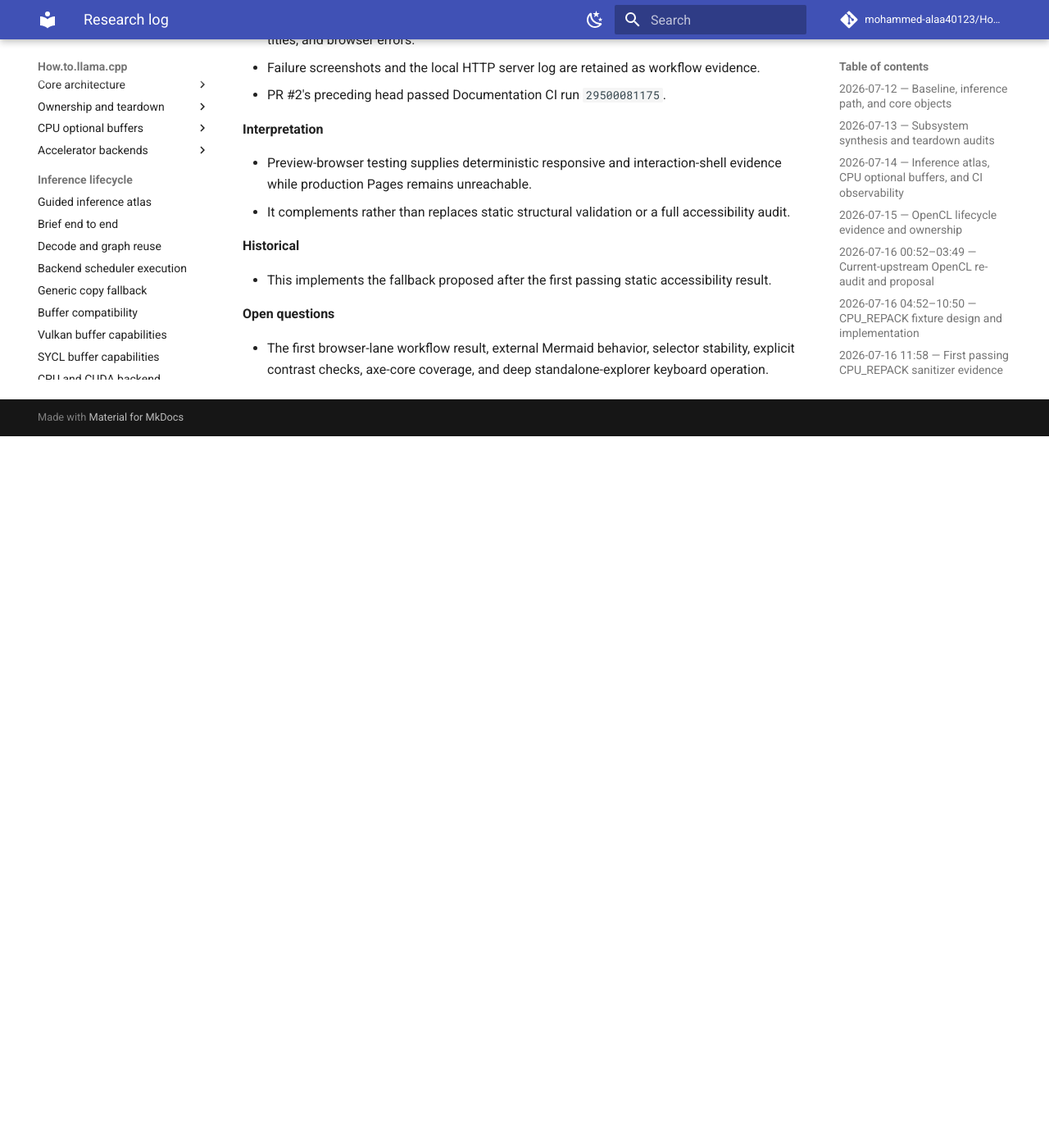
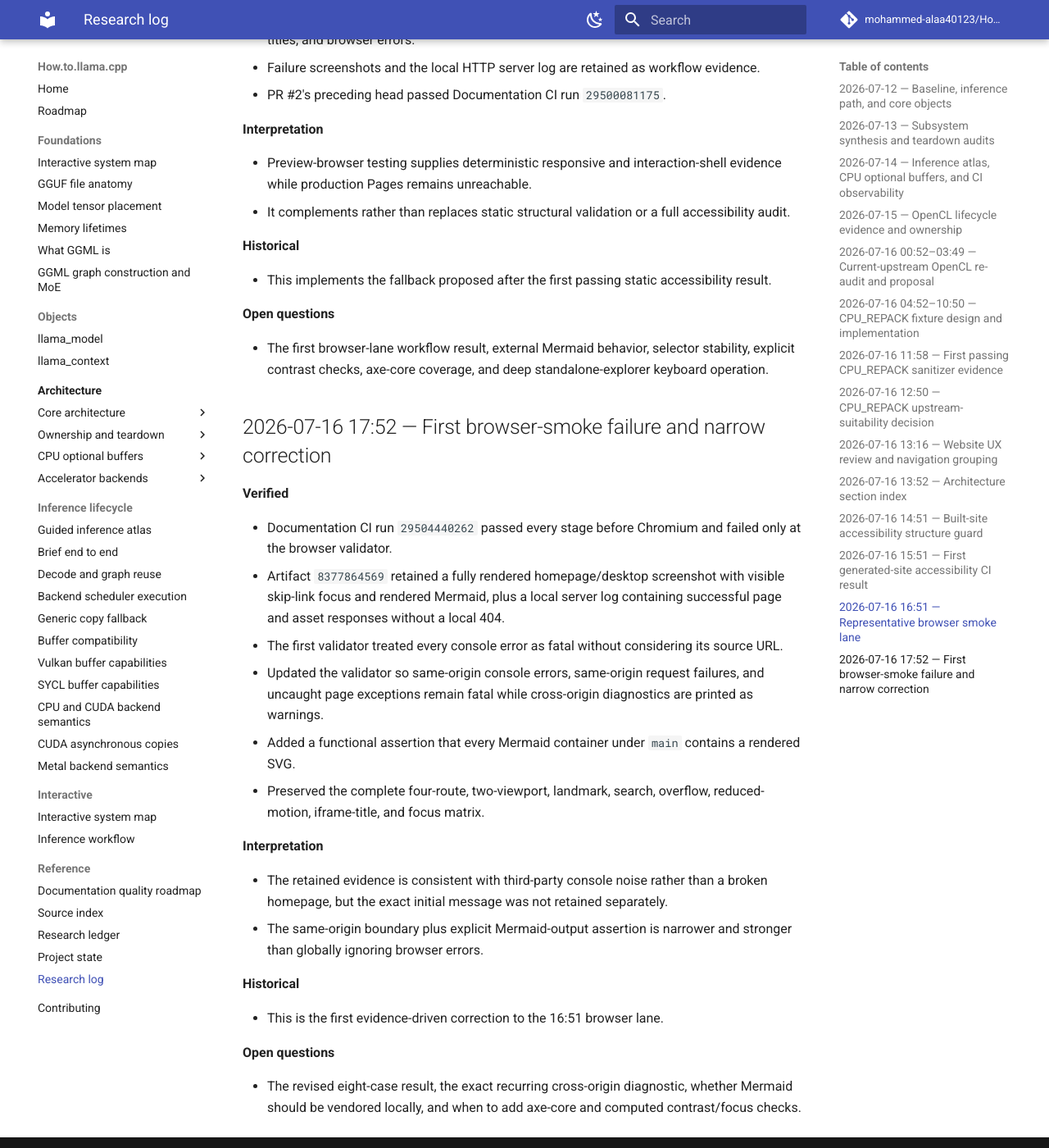
Before and after one commit to mohammed-alaa40123/How.to.llama.cpp, an MkDocs documentation site: the page built from docs/reference/research-log.md, in a window 1280 px wide and 1400 px high, scrolled down 6862 px. Shown: the whole window at 82% size. Built offline with MkDocs 1.6.1 and Material for MkDocs 9.7.7, drawn with Linux system fonts in a browser that asks for light colours; comment, search, counter and statistics services are not loaded; before the commit the page ends 7394 px from its top, so only the background shows below that.

Commit message:
docs: log first browser smoke failure fix

```diff
--- a/docs/reference/research-log.md
+++ b/docs/reference/research-log.md
@@ -209,3 +209,27 @@
 **Open questions**
 
 - The first browser-lane workflow result, external Mermaid behavior, selector stability, explicit contrast checks, axe-core coverage, and deep standalone-explorer keyboard operation.
+
+## 2026-07-16 17:52 — First browser-smoke failure and narrow correction
+
+**Verified**
+
+- Documentation CI run `29504440262` passed every stage before Chromium and failed only at the browser validator.
+- Artifact `8377864569` retained a fully rendered homepage/desktop screenshot with visible skip-link focus and rendered Mermaid, plus a local server log containing successful page and asset responses without a local 404.
+- The first validator treated every console error as fatal without considering its source URL.
+- Updated the validator so same-origin console errors, same-origin request failures, and uncaught page exceptions remain fatal while cross-origin diagnostics are printed as warnings.
+- Added a functional assertion that every Mermaid container under `main` contains a rendered SVG.
+- Preserved the complete four-route, two-viewport, landmark, search, overflow, reduced-motion, iframe-title, and focus matrix.
+
+**Interpretation**
+
+- The retained evidence is consistent with third-party console noise rather than a broken homepage, but the exact initial message was not retained separately.
+- The same-origin boundary plus explicit Mermaid-output assertion is narrower and stronger than globally ignoring browser errors.
+
+**Historical**
+
+- This is the first evidence-driven correction to the 16:51 browser lane.
+
+**Open questions**
+
+- The revised eight-case result, the exact recurring cross-origin diagnostic, whether Mermaid should be vendored locally, and when to add axe-core and computed contrast/focus checks.
```
